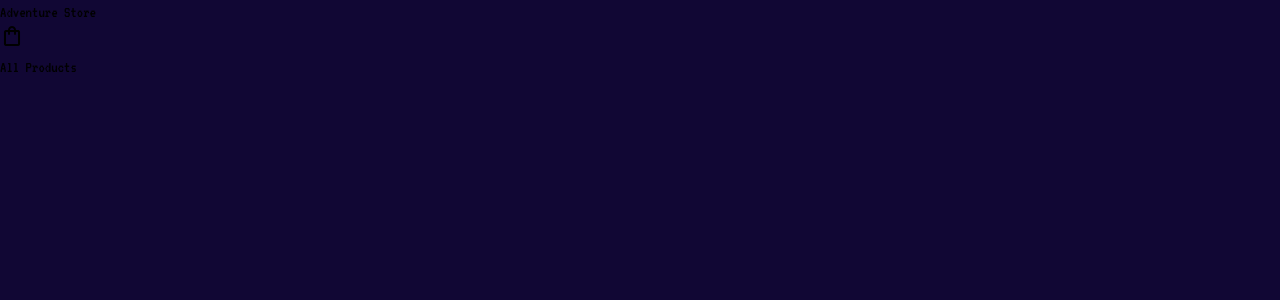
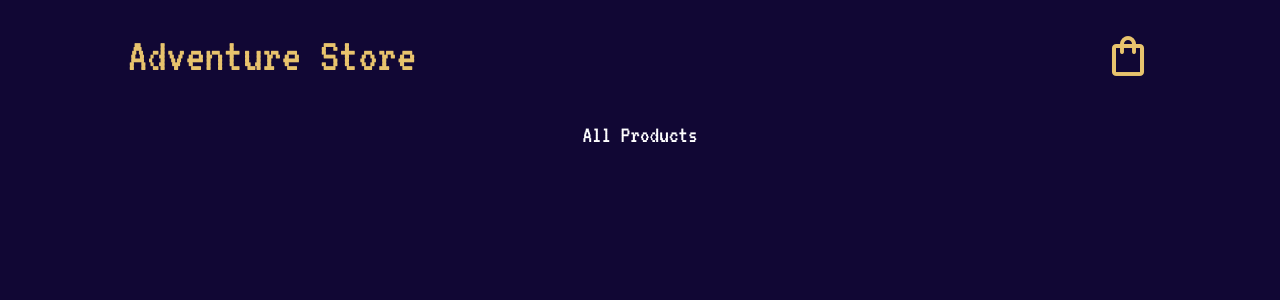
Before and after one commit to nkosi-tauro/inventory_cart, a Nuxt app: page / in a window 1280 px wide. Shown: the top 300 px of the page. Built offline with nearby package versions, Linux system fonts and the light colour scheme.

Commit message:
add base styles

```diff
--- a/layouts/default.vue
+++ b/layouts/default.vue
@@ -1,17 +1,17 @@
 <template>
-  <div>
-    <header>
+  <div class="m-8">
+    <header class="wrapper flex justify-between">
       <NuxtLink to="/">
-        <h1>Adventure Store</h1>
+        <h1 class="text-secondary text-5xl">Adventure Store</h1>
       </NuxtLink>
       <NuxtLink to="/cart">
-        <span class="material-icons-outlined">
+        <span class="material-icons-outlined text-secondary text-5xl">
           shopping_bag
         </span>
       </NuxtLink>
     </header>
 
-    <div>
+    <div class="wrapper">
       <slot />
     </div>
   </div>
--- a/pages/cart.vue
+++ b/pages/cart.vue
@@ -1,6 +1,6 @@
 <template>
   <div>
-    <h2>Cart</h2>
+    <h2 class="text-white text-2xl text-center my-8">Cart</h2>
   </div>
 </template>
 
--- a/pages/index.vue
+++ b/pages/index.vue
@@ -1,6 +1,6 @@
 <template>
   <div>
-    <h2>All Products</h2>
+    <h2 class="text-white text-2xl text-center my-8">All Products</h2>
   </div>
 </template>
 
```
